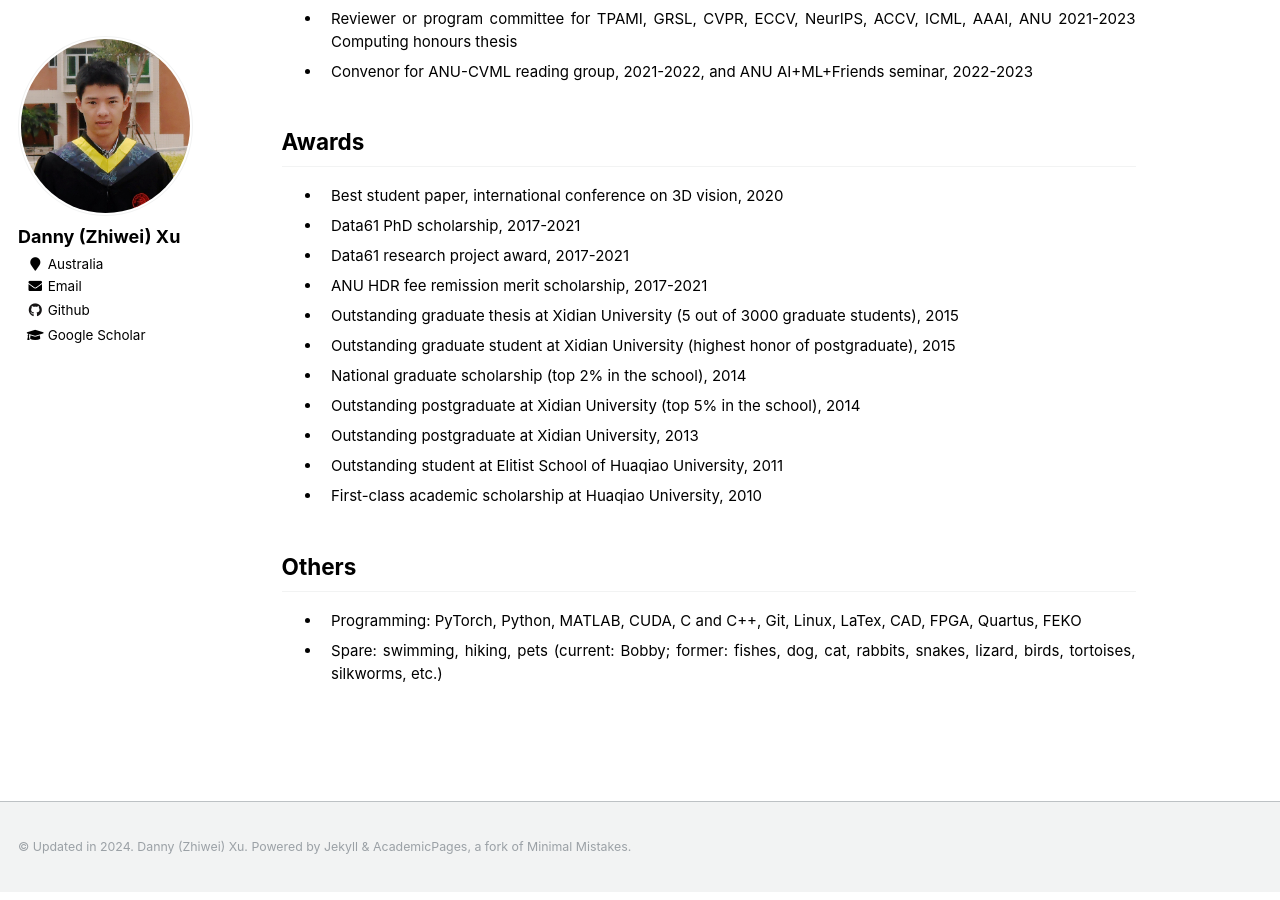
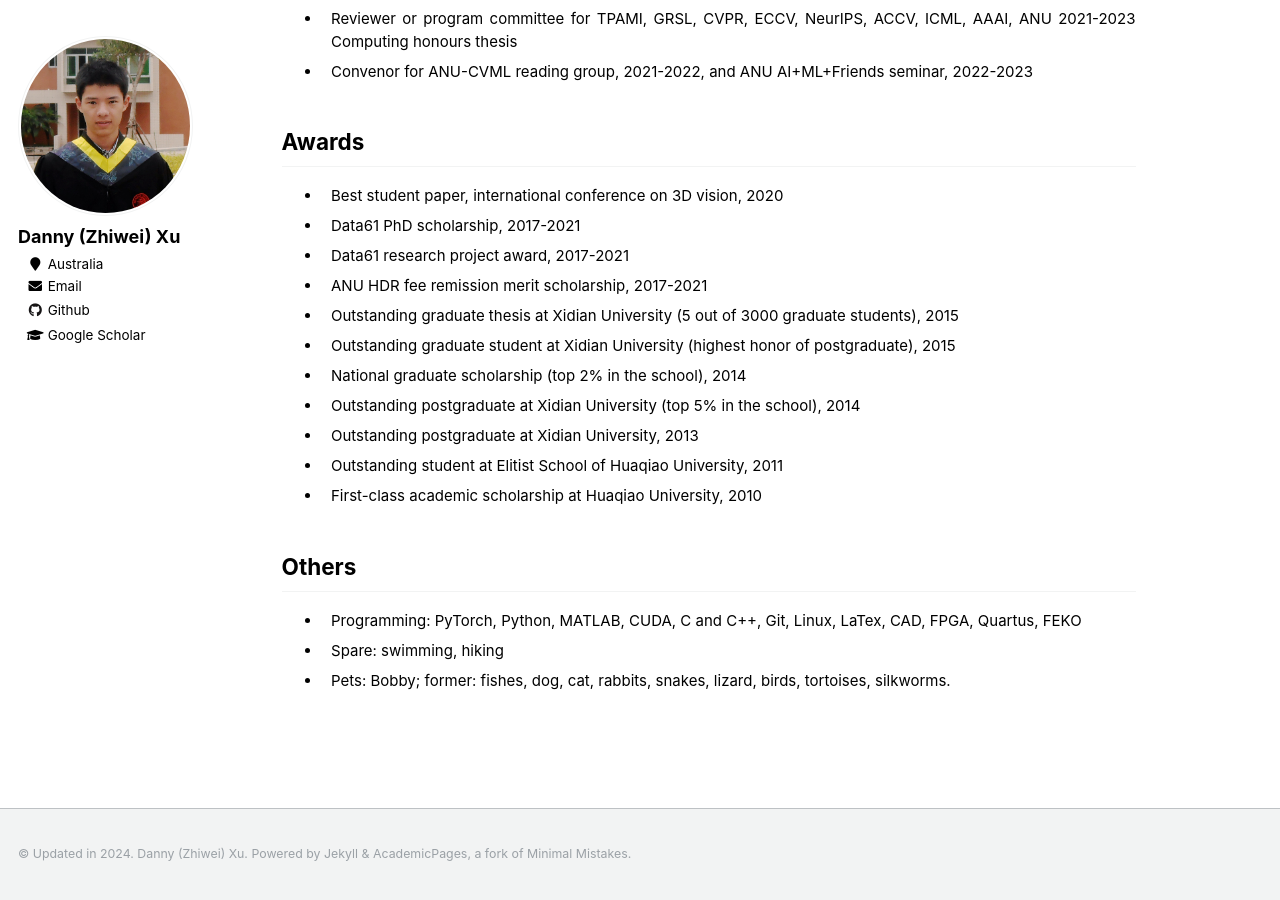
Before and after one commit to zwxu064/zwxu064.github.io, a Jekyll site: the page built from _pages/about.html, in a window 1280 px wide and 900 px high, scrolled down 3243 px. Built offline with Jekyll 4.4.1, drawn with Linux system fonts in a browser that asks for light colours.

Commit message:
Update about.html

```diff
--- a/_pages/about.html
+++ b/_pages/about.html
@@ -266,5 +266,7 @@ ul{li{padding-inline-start: 1ch;}}
 <ul>
     <li><div>Programming: PyTorch, Python, MATLAB, CUDA, C and C++, Git, Linux, LaTex, CAD, FPGA, Quartus, FEKO</div>
 
-    <li><div>Spare: swimming, hiking, pets (current: Bobby; former: fishes, dog, cat, rabbits, snakes, lizard, birds, tortoises, silkworms, etc.)</div>
+    <li><div>Spare: swimming, hiking</div>
+
+    <li><div>Pets: Bobby; former: fishes, dog, cat, rabbits, snakes, lizard, birds, tortoises, silkworms.</div>
 </ul>
```
